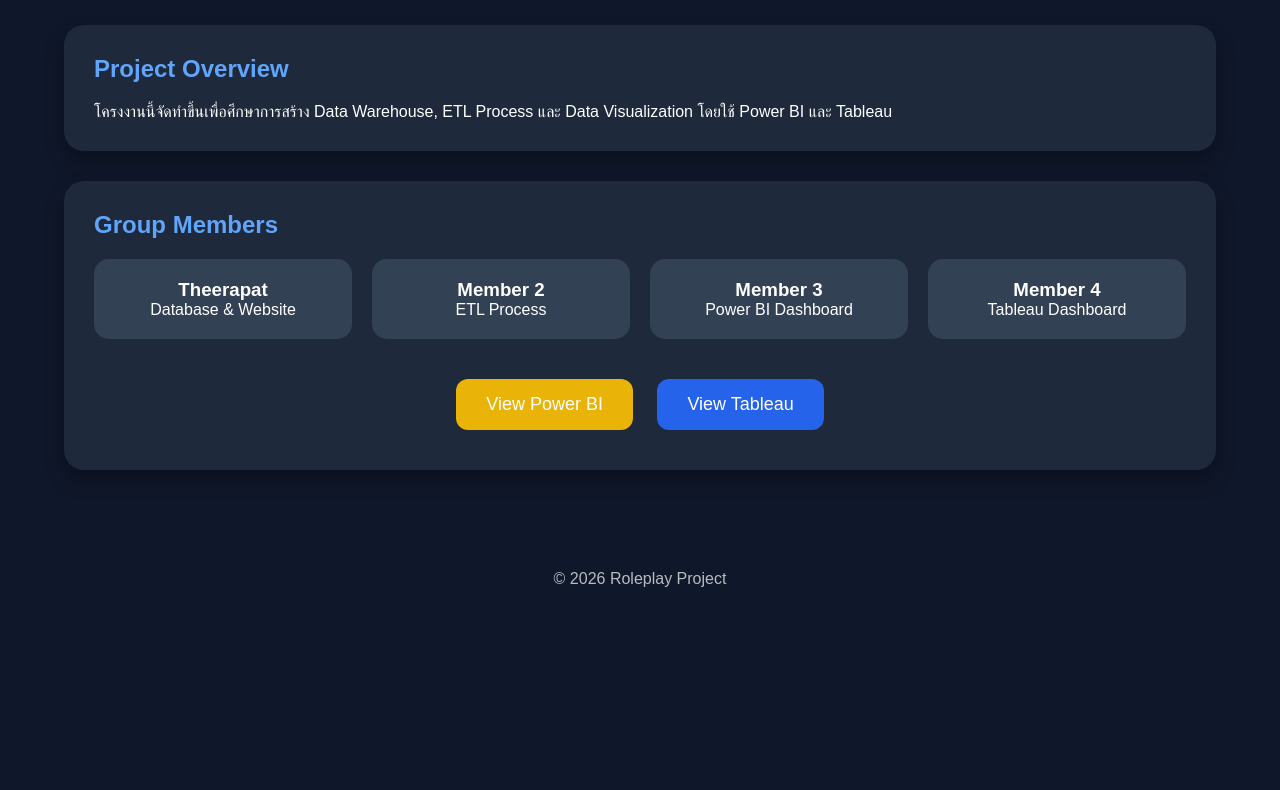
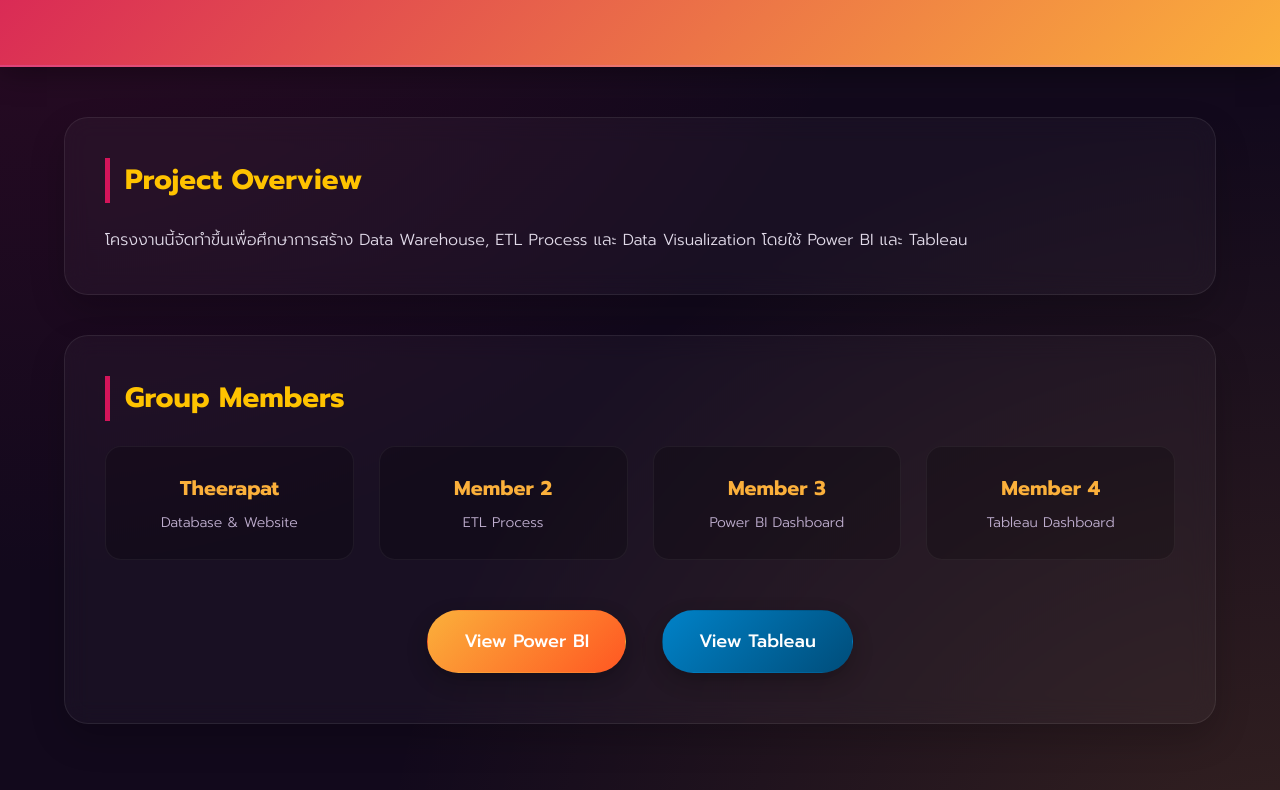
Before and after one commit to theerapatxx13/roleplay-project, a plain HTML site: page index.html in a window 1280 px wide. Shown: the part 228-1018 px from the top of the page. Before the commit the page ends 846 px from the top, so only its background shows below. Drawn offline with Linux system fonts and the light colour scheme.

Commit message:
Update index.html

```diff
--- a/index.html
+++ b/index.html
@@ -4,108 +4,177 @@
 <head>
     <meta charset="UTF-8">
     <meta name="viewport" content="width=device-width, initial-scale=1.0">
+    <title>Data Warehouse Project</title>
 
-<title>Roleplay Project</title>
+    <!-- นำเข้าฟอนต์ Prompt จาก Google Fonts เพื่อความทันสมัย -->
+    <link href="https://fonts.googleapis.com/css2?family=Prompt:wght@300;400;500;600;700&display=swap" rel="stylesheet">
 
     <style>
-
-*{
-    margin:0;
-    padding:0;
-    box-sizing:border-box;
+        * {
+            margin: 0;
+            padding: 0;
+            box-sizing: border-box;
         }
 
-body{
-    font-family:Arial, sans-serif;
-    background:#0f172a;
-    color:white;
+        body {
+            font-family: 'Prompt', sans-serif;
+            /* พื้นหลังสีเข้ม โทน Modern Indian (Deep Plum / Peacock Base) */
+            background-color: #12091c;
+            background-image:
+                radial-gradient(at 0% 0%, rgba(212, 20, 90, 0.15) 0px, transparent 50%),
+                radial-gradient(at 100% 100%, rgba(251, 176, 59, 0.15) 0px, transparent 50%);
+            color: #fdfcfd;
+            line-height: 1.6;
+            min-height: 100vh;
         }
 
-header{
-    padding:60px 20px;
-    text-align:center;
-    background:linear-gradient(135deg,#2563eb,#7c3aed);
+        header {
+            padding: 80px 20px;
+            text-align: center;
+            /* ไล่สีจาก Rani Pink ไปยัง Saffron (ส้มอินเดีย) */
+            background: linear-gradient(135deg, #D4145A 0%, #FBB03B 100%);
+            box-shadow: 0 4px 30px rgba(0, 0, 0, 0.4);
+            position: relative;
+            border-bottom: 2px solid rgba(255, 255, 255, 0.2);
         }
 
-header h1{
-    font-size:48px;
-    margin-bottom:15px;
+        header h1 {
+            font-size: 52px;
+            margin-bottom: 15px;
+            font-weight: 700;
+            text-shadow: 2px 2px 4px rgba(0, 0, 0, 0.3);
+            letter-spacing: 1px;
         }
 
-header p{
-    font-size:20px;
-    opacity:0.9;
+        header p {
+            font-size: 22px;
+            opacity: 0.95;
+            font-weight: 300;
+            text-shadow: 1px 1px 2px rgba(0, 0, 0, 0.2);
         }
 
-.container{
-    width:90%;
-    max-width:1200px;
-    margin:auto;
-    padding:40px 0;
+        .container {
+            width: 90%;
+            max-width: 1200px;
+            margin: auto;
+            padding: 50px 0;
         }
 
-.card{
-    background:#1e293b;
-    padding:30px;
-    border-radius:20px;
-    margin-bottom:30px;
-    box-shadow:0 10px 20px rgba(0,0,0,0.3);
+        /* สไตล์ Card แบบ Glassmorphism */
+        .card {
+            background: rgba(255, 255, 255, 0.03);
+            backdrop-filter: blur(12px);
+            -webkit-backdrop-filter: blur(12px);
+            padding: 40px;
+            border-radius: 24px;
+            margin-bottom: 40px;
+            border: 1px solid rgba(255, 255, 255, 0.08);
+            box-shadow: 0 15px 35px rgba(0, 0, 0, 0.2);
+            transition: transform 0.3s ease;
         }
 
-.card h2{
-    margin-bottom:20px;
-    color:#60a5fa;
+        .card:hover {
+            transform: translateY(-5px);
         }
 
-.members{
-    display:grid;
-    grid-template-columns:repeat(auto-fit,minmax(200px,1fr));
-    gap:20px;
+        .card h2 {
+            margin-bottom: 25px;
+            /* สีทอง Marigold Gold */
+            color: #FFC300;
+            font-size: 28px;
+            border-left: 5px solid #D4145A;
+            padding-left: 15px;
         }
 
-.member{
-    background:#334155;
-    padding:20px;
-    border-radius:15px;
-    text-align:center;
+        .card p {
+            font-size: 16px;
+            color: #e2dbea;
+            font-weight: 300;
         }
 
-.buttons{
-    text-align:center;
-    margin-top:30px;
+        .members {
+            display: grid;
+            grid-template-columns: repeat(auto-fit, minmax(220px, 1fr));
+            gap: 25px;
         }
 
-.buttons a{
-    display:inline-block;
-    margin:10px;
-    padding:15px 30px;
-    border-radius:12px;
-    text-decoration:none;
-    color:white;
-    font-size:18px;
-    transition:0.3s;
+        .member {
+            background: rgba(0, 0, 0, 0.2);
+            padding: 25px 20px;
+            border-radius: 16px;
+            text-align: center;
+            border: 1px solid rgba(255, 255, 255, 0.05);
+            transition: 0.3s;
         }
 
-.powerbi{
-    background:#eab308;
+        .member:hover {
+            background: rgba(212, 20, 90, 0.1);
+            border-color: rgba(251, 176, 59, 0.4);
+            transform: translateY(-5px);
         }
 
-.tableau{
-    background:#2563eb;
+        .member h3 {
+            color: #FBB03B;
+            font-size: 20px;
+            margin-bottom: 8px;
         }
 
-.buttons a:hover{
-    transform:scale(1.05);
+        .member p {
+            font-size: 14px;
+            color: #bfaecf;
         }
 
-footer{
-    text-align:center;
-    padding:30px;
-    opacity:0.7;
+        .buttons {
+            text-align: center;
+            margin-top: 40px;
         }
 
+        .buttons a {
+            display: inline-block;
+            margin: 10px 15px;
+            padding: 16px 36px;
+            border-radius: 50px;
+            text-decoration: none;
+            color: white;
+            font-size: 18px;
+            font-weight: 500;
+            transition: all 0.3s ease;
+            box-shadow: 0 8px 20px rgba(0, 0, 0, 0.25);
+            border: 1px solid transparent;
+        }
+
+        /* ปุ่มโทนสีทอง-ส้ม */
+        .powerbi {
+            background: linear-gradient(135deg, #FBB03B, #FF5722);
+        }
+
+        /* ปุ่มโทนสีน้ำเงิน Peacock Blue */
+        .tableau {
+            background: linear-gradient(135deg, #0082c8, #004d7a);
+        }
+
+        .buttons a:hover {
+            transform: translateY(-3px) scale(1.05);
+            box-shadow: 0 12px 25px rgba(0, 0, 0, 0.4);
+            border: 1px solid rgba(255, 255, 255, 0.4);
+        }
+
+        footer {
+            text-align: center;
+            padding: 40px;
+            color: #8c7a9e;
+            font-size: 14px;
+            border-top: 1px solid rgba(255, 255, 255, 0.05);
+        }
+
+        /* Responsive */
+        @media (max-width: 768px) {
+            header h1 { font-size: 36px; }
+            header p { font-size: 18px; }
+            .card { padding: 25px; }
+            .buttons a { padding: 14px 28px; font-size: 16px; display: block; }
+        }
     </style>
-
 </head>
 
 <body>
@@ -119,7 +188,6 @@ footer{
 
         <div class="card">
             <h2>Project Overview</h2>
-
             <p>
                 โครงงานนี้จัดทำขึ้นเพื่อศึกษาการสร้าง Data Warehouse,
                 ETL Process และ Data Visualization
@@ -128,51 +196,36 @@ footer{
         </div>
 
         <div class="card">
-
             <h2>Group Members</h2>
-
             <div class="members">
-
                 <div class="member">
                     <h3>Theerapat</h3>
                     <p>Database & Website</p>
                 </div>
-
                 <div class="member">
                     <h3>Member 2</h3>
                     <p>ETL Process</p>
                 </div>
-
                 <div class="member">
                     <h3>Member 3</h3>
                     <p>Power BI Dashboard</p>
                 </div>
-
                 <div class="member">
                     <h3>Member 4</h3>
                     <p>Tableau Dashboard</p>
                 </div>
-
             </div>
 
             <div class="buttons">
-
-            <a class="powerbi" href="powerbi.html">
-                View Power BI
-            </a>
-
-            <a class="tableau" href="tableau.html">
-                View Tableau
-            </a>
-
+                <a class="powerbi" href="powerbi.html">View Power BI</a>
+                <a class="tableau" href="tableau.html">View Tableau</a>
             </div>
-
         </div>
 
     </div>
 
     <footer>
-    © 2026 Roleplay Project
+        © 2026 Roleplay Project | Data Engineering
     </footer>
 
 </body>
```
Lines whose indentation alone changed are shown as unchanged.
